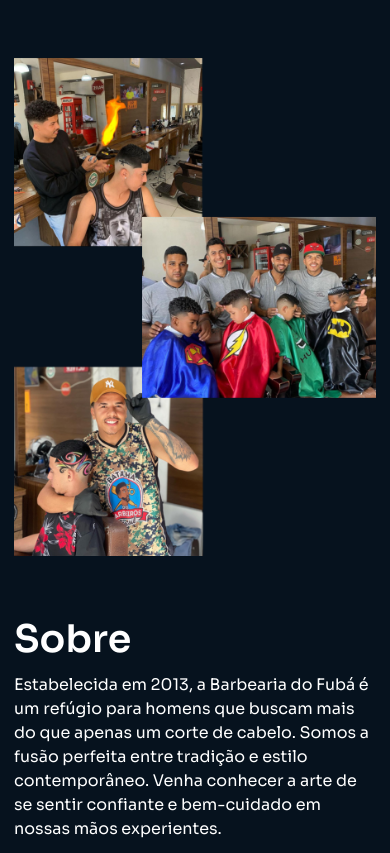
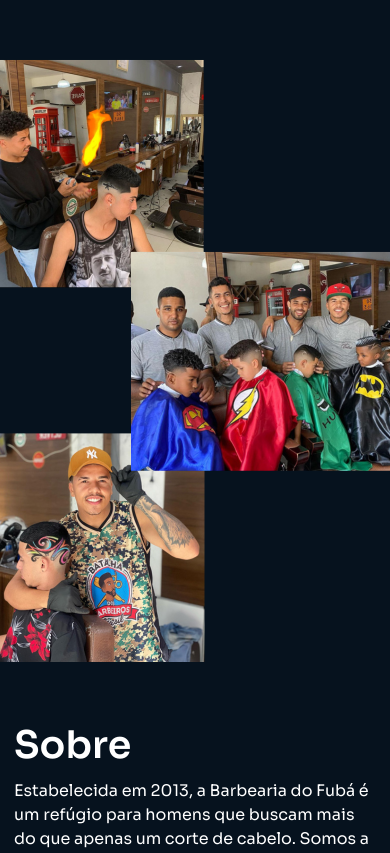
Before and after one commit to andreysouzza/andreysouzza-fuba-rascunho.github.io, a plain HTML site: page index.html in a window 390 px wide. Shown: the part 832-1685 px from the top of the page. Drawn offline with nearby package versions, Linux system fonts and the light colour scheme.

Commit message:
Update style.css

```diff
--- a/style.css
+++ b/style.css
@@ -206,7 +206,8 @@ i {
     flex-direction: column;
   }
   .about-content img {
-    max-width: none;
+    min-width: 438px;
+    max-width: 438px;
     margin: 40px 0;
   }
 }
```
